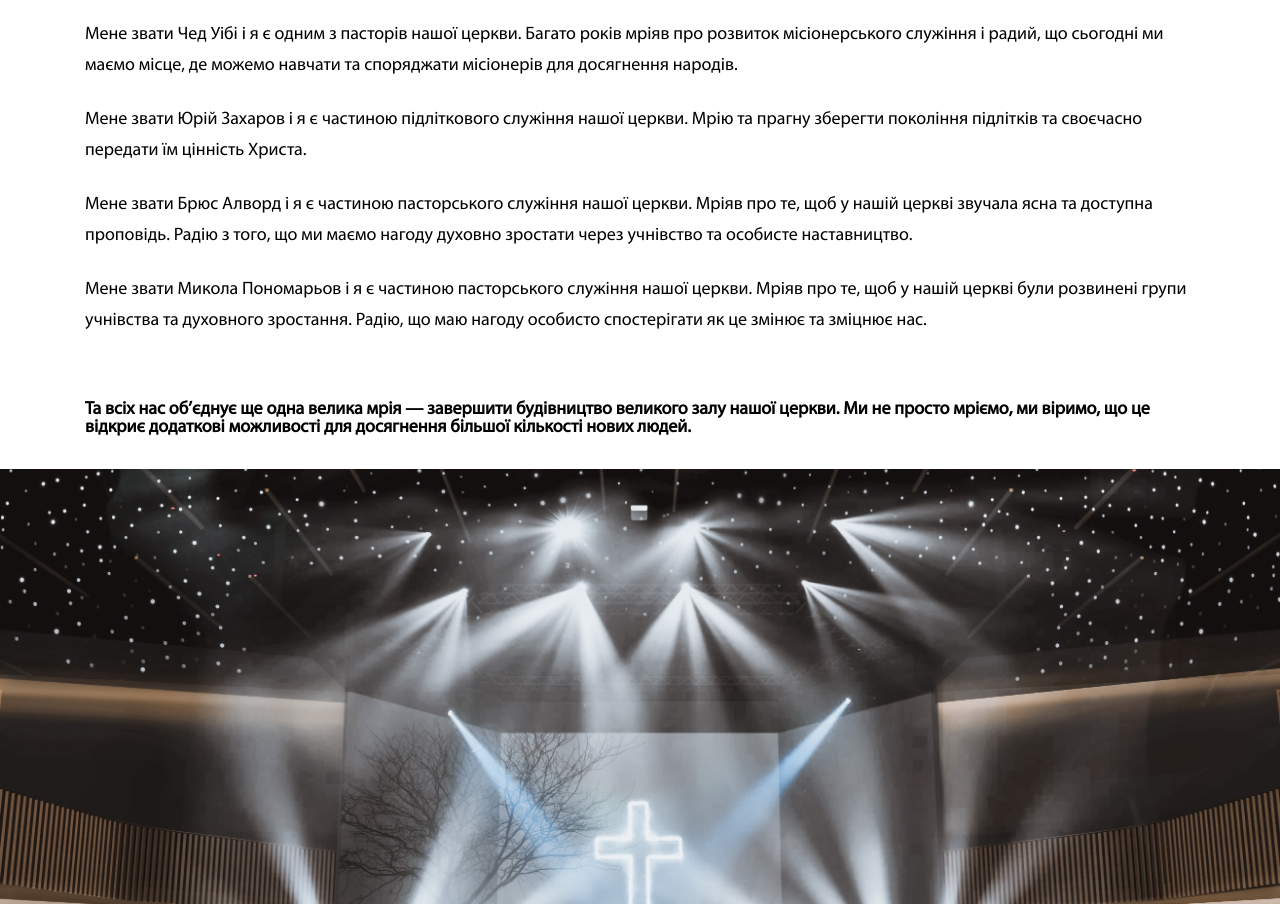
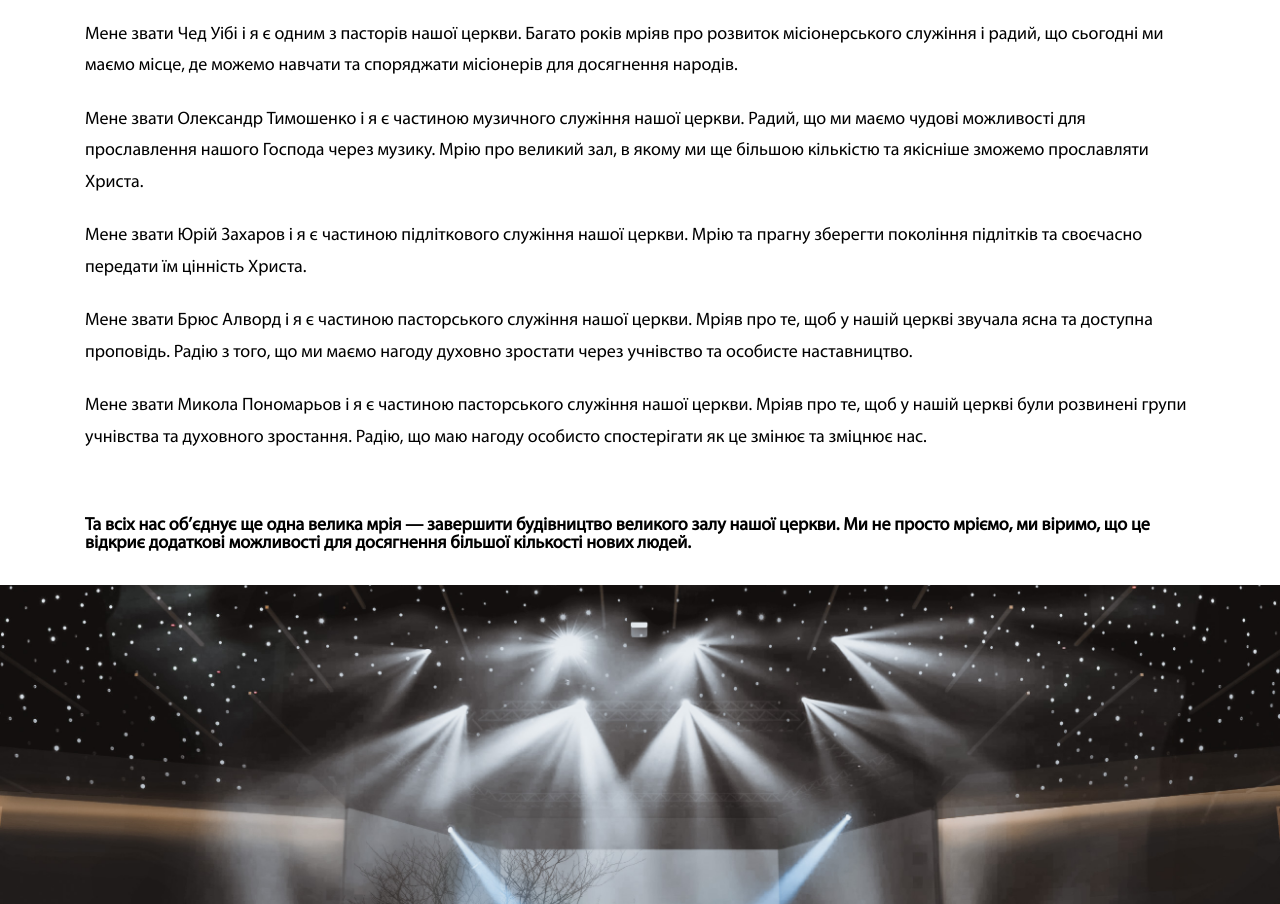
Before and after one commit to kupolua/build.revival-church.org, a plain HTML site: page index.html in a window 1280 px wide. Shown: the part 1447-2351 px from the top of the page. Drawn offline with Linux system fonts and the light colour scheme; files whose address does not match are found by name.

Commit message:
add member

```diff
--- a/index.html
+++ b/index.html
@@ -115,6 +115,7 @@
       <p>Мене звати Інеса Мельник і я є частиною команди служіння Re:cafe. Мріяла про те, як через запашну каву відвідувачі нашої церкви будуть мати спільність та нагоду для нових знайомств. Я маю велику радість служити з чудовою командою. У вас є можливість познайомитись з ними, бо кожної неділі вони чекають вас на смачну каву.</p>
       <p>Мене звати Андрій Шепеленко і я є частиною команди спортивного служіння Sport Kids в нашій церкві. Я і мріяти не міг, що в церкві може бути підземний паркінг, на якому вже два роки в нас є можливість займатися спортом і через це розвивати відносини з дітьми, підлітками та їх батьками, і активно свідчити їм про Ісуса. Це дивовижна можливість будувати місток між нашою церквою та суспільством через заняття спортом.</p>
       <p>Мене звати Чед Уібі і я є одним з пасторів нашої церкви. Багато років мріяв про розвиток місіонерського служіння і радий, що сьогодні ми маємо місце, де можемо навчати та споряджати місіонерів для досягнення народів.</p>
+      <p>Мене звати Олександр Тимошенко і я є частиною музичного служіння нашої церкви. Радий, що ми маємо чудові можливості для прославлення нашого Господа через музику. Мрію про великий зал, в якому ми ще більшою кількістю та якісніше зможемо прославляти Христа.</p>
       <p>Мене звати Юрій Захаров і я є частиною підліткового служіння нашої церкви. Мрію та прагну зберегти покоління підлітків та своєчасно передати їм цінність Христа.</p>
       <p>Мене звати Брюс Алворд і я є частиною пасторського служіння нашої церкви. Мріяв про те, щоб у нашій церкві звучала ясна та доступна проповідь. Радію з того, що ми маємо нагоду духовно зростати через учнівство та особисте наставництво.</p>
       <p>Мене звати Микола Пономарьов і я є частиною пасторського служіння нашої церкви. Мріяв про те, щоб у нашій церкві були розвинені групи учнівства та духовного зростання. Радію, що маю нагоду особисто спостерігати як це змінює та зміцнює нас.</p>
```
